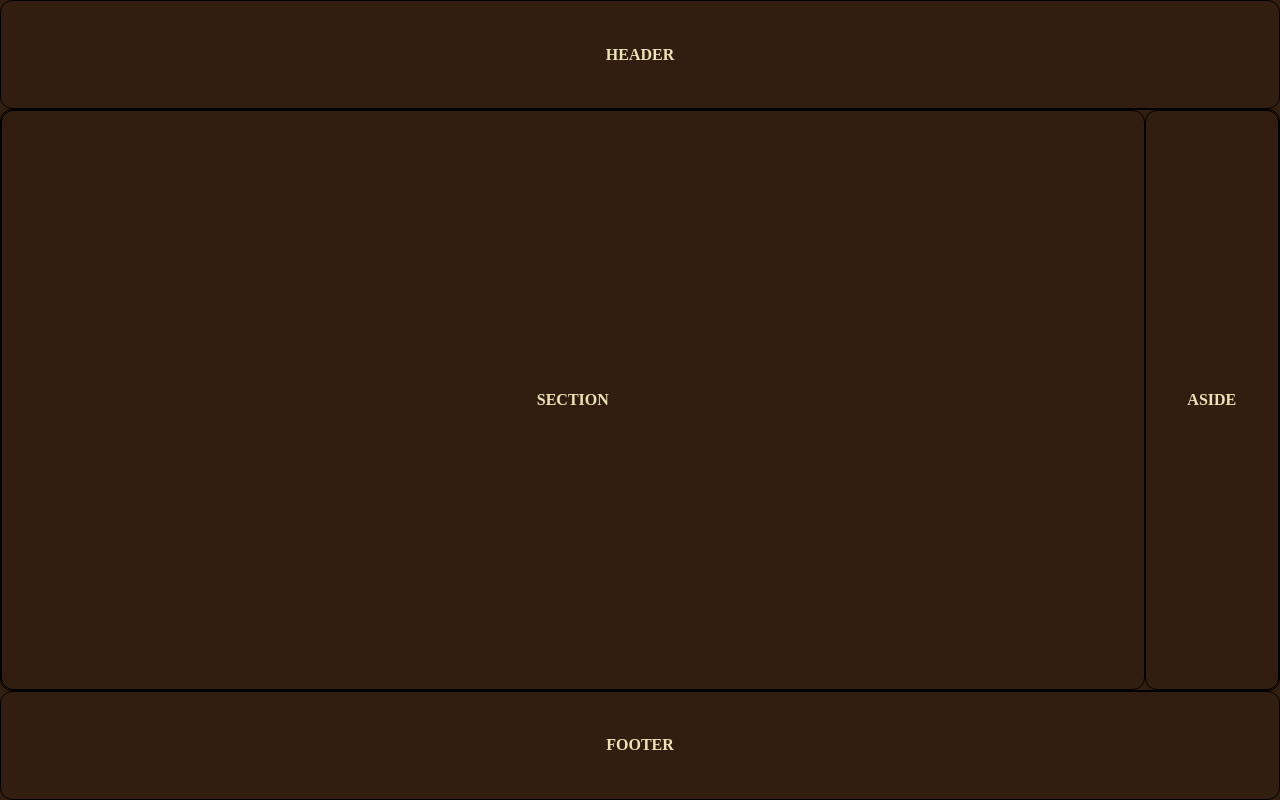
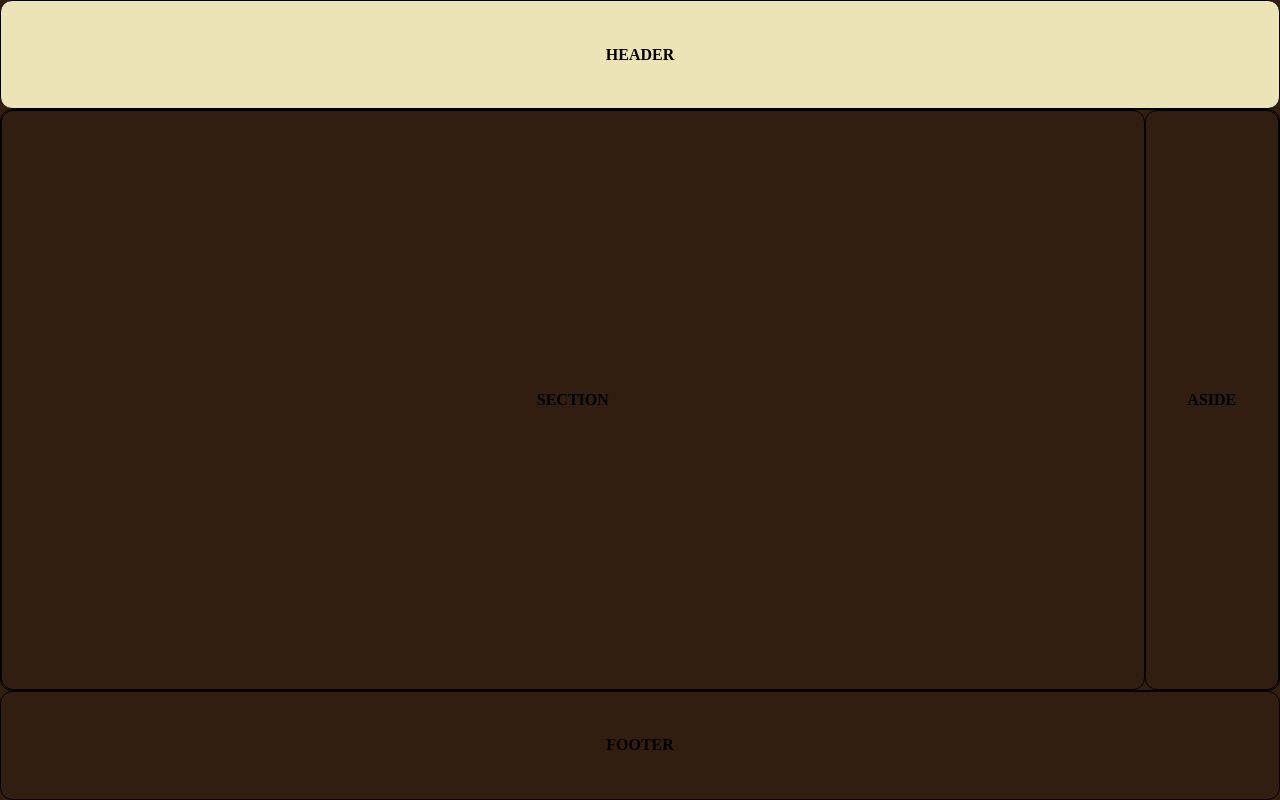
Before and after one commit to MateusSantosMeuBem/for_those_about_to_git, a plain HTML site: page app/index.html in a window 1280 px wide. Drawn offline with Linux system fonts and the light colour scheme.

Commit message:
Header: baunilha.

```diff
--- a/app/styles.css
+++ b/app/styles.css
@@ -16,7 +16,6 @@ body {
     flex-direction: column;
     font-weight: 900;
     background-color: var(--bistre);
-    color: var(--baunilha);
 }
 
 body * {
@@ -33,6 +32,7 @@ body * {
 header {
     width: 100%;
     height: 150px;
+    background-color: var(--baunilha);
 }
 
 main {
```
